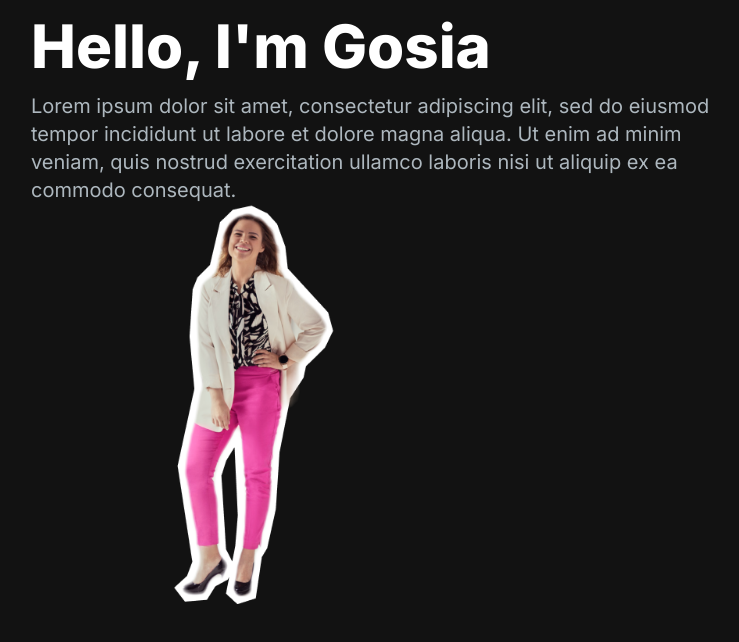
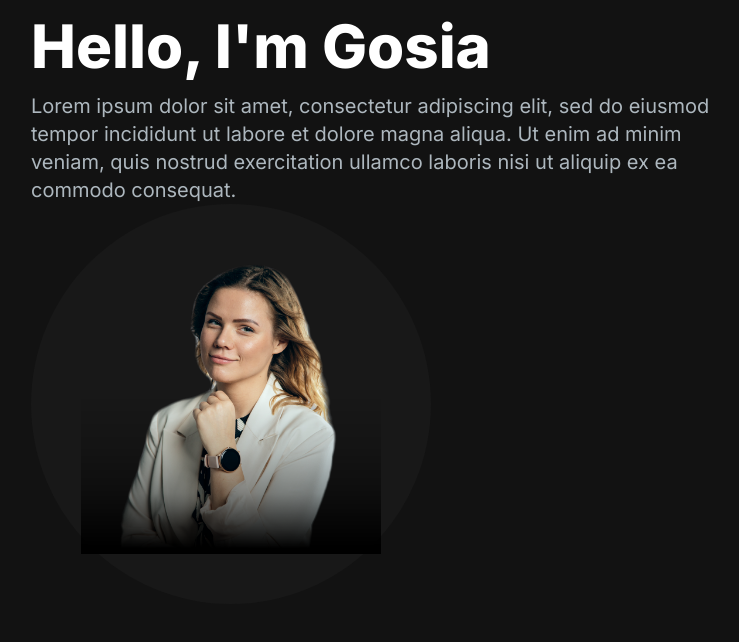
Before and after one commit to gosiast/NextJs-portfolio, a Next.js app: page / in a window 1280 px wide. Shown: the top 642 px of the page, without its empty margins (17-756 px from the left). Built offline with nearby package versions, Linux system fonts and the light colour scheme.

Commit message:
styled the photo - will need a different one later

```diff
--- a/app/components/HeroSection.jsx
+++ b/app/components/HeroSection.jsx
@@ -11,9 +11,18 @@ Lorem ipsum dolor sit amet, consectetur adipiscing elit, sed do eiusmod tempor i
    </p>
    </div>
    </div>
-   <div className="col-span-5">
-<Image src="/images/hero_photo.png" alt="hero image" width={400} height={500} />
+   <div className="rounded-full bd-[#181818] w-500 h-400 relative">
+    <div className="rounded-full bg-[#181818] w-[250px] h-[250px] lg:w-[400px] lg:h-[400px] relative">
+            <Image
+              src="/images/hero_photo.png"
+              alt="hero image"
+              className="absolute transform -translate-x-1/2 -translate-y-1/2 top-1/2 left-1/2"
+              width={300}
+              height={300}
+            />
+          </div>
    </div>
+
     </section>
 )};
 
```
Also changed, not shown: public/images/hero_photo.png.
